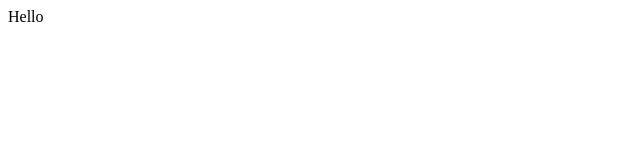
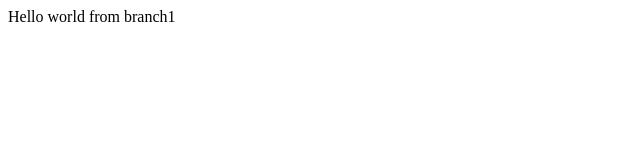
Before and after one commit to harshchourasia/MyWebApp, a plain HTML site: page MyWebApp/WebContent/index.html in a window 1280 px wide. Shown: the whole page, without its empty margins (0-640 px from the left). Drawn offline with Linux system fonts and the light colour scheme.

Commit message:
Created branch 1

```diff
--- a/MyWebApp/WebContent/index.html
+++ b/MyWebApp/WebContent/index.html
@@ -5,6 +5,6 @@
 <title>Insert title here</title>
 </head>
 <body>
-	Hello
+	Hello world from branch1
 </body>
 </html>
```
